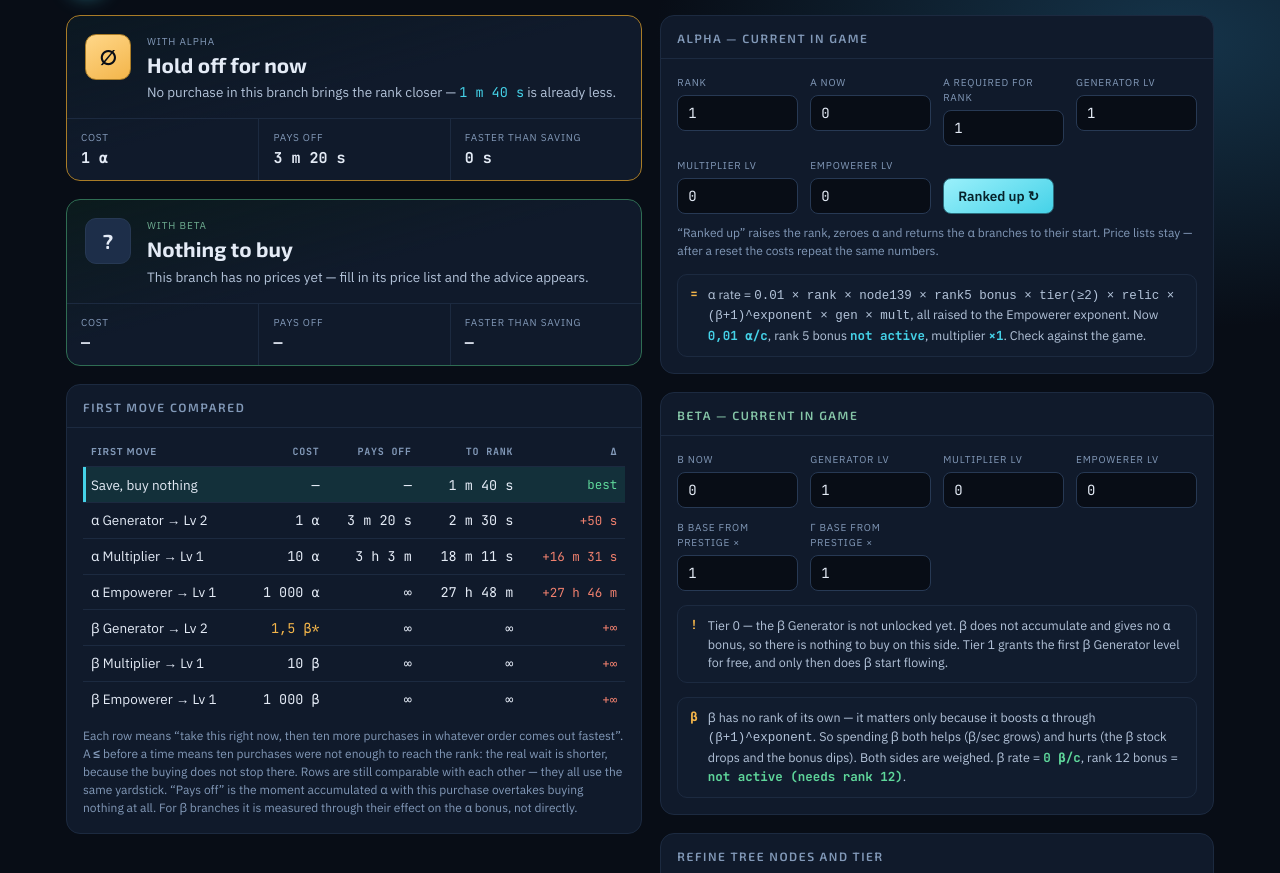
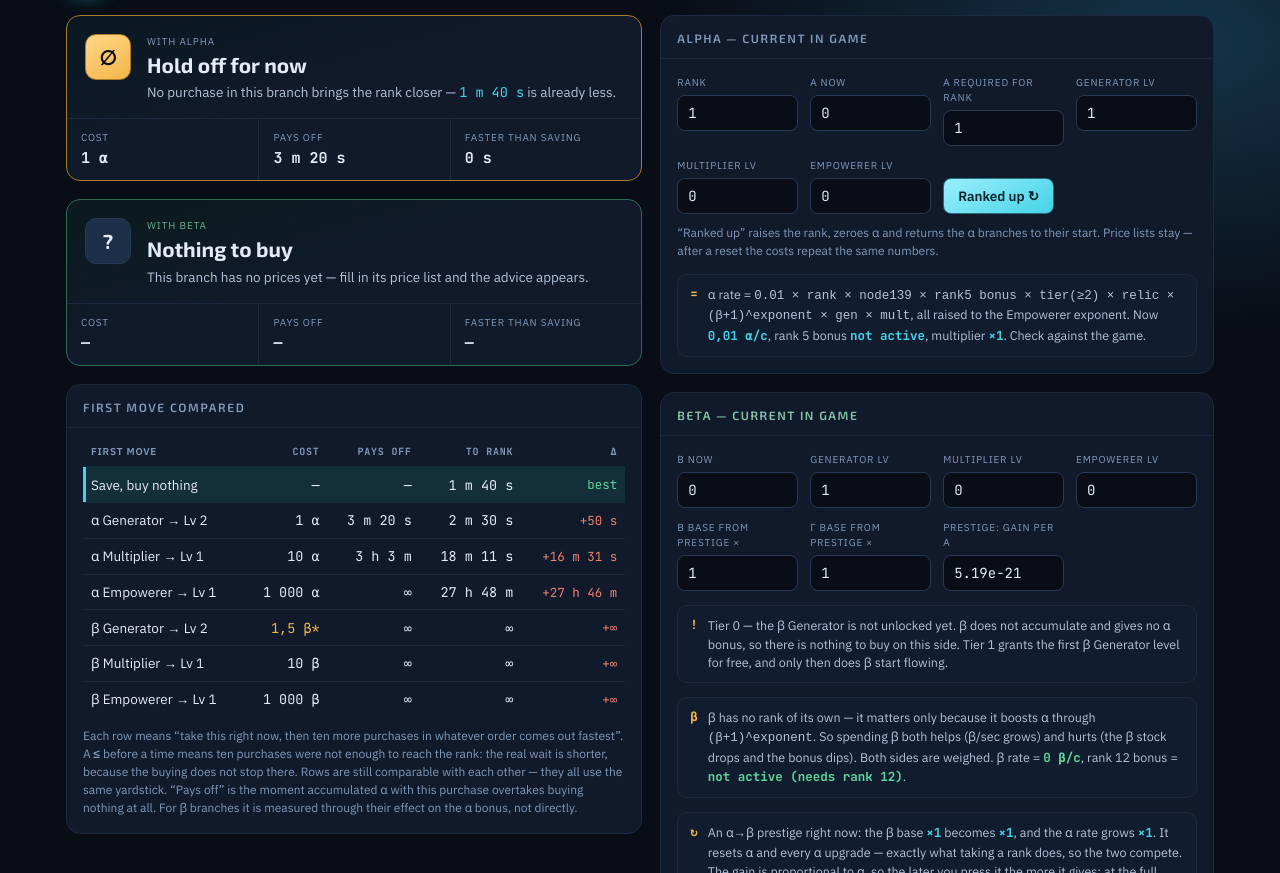
Before and after one commit to endiepq/rank-navigator, a plain HTML site: page index.html in a window 1280 px wide. Shown: the part 79-952 px from the top of the page. Drawn offline with Linux system fonts and the light colour scheme.

Commit message:
Вывести формулу престижа и считать, что он даст
Прибавка к базе β строго пропорциональна накопленной α. Выведено по
трём замерам из игры при базе 4.01: α 5.52e18 даёт +0.03, 1.67e19 даёт
+0.09, 1.08e20 даёт +0.56. Показатель степени по всем парам точек
0.98–0.99, то есть единица в пределах округления трёх знаков.
Коэффициент 5.19e-21 взят по третьему замеру — там прибавка крупная и
округление мешает меньше всего.

Степенной закон (база = 2.274·α^0.0133) описывал первые две точки не
хуже линейного, но предсказывал на 1e20 базу 4.20 против измеренных
4.57, и отпал. На полном требовании ранга эти две гипотезы расходились
в пять порядков, так что различить их было обязательно.

Теперь в блоке «Бета» видно, что престиж даст прямо сейчас и что дал бы
на полной α. Важное следствие: престиж сбрасывает α и все её улучшения,
то есть ровно то же, что делает взятие ранга, поэтому одно исключает
другое, а прибавка тем больше, чем позже нажать. На α 1.08e20 престиж
поднимает скорость α в 1.05 раза, на 9.07e25 — в 52 раза.

Co-Authored-By: Claude Opus 5 <noreply@anthropic.com>

```diff
--- a/index.html
+++ b/index.html
@@ -312,6 +312,7 @@
             <label><span class="lab" data-i18n="lv.boost">Ур. усилителя</span><input type="text" id="f-bboost" inputmode="decimal"></label>
             <label data-i18n-title="b.prest.t" title="«База β» из окна «Престиж частиц» α→β — то, что там показано как «База β сейчас ×…». Вводи без знака умножения: 4.01. Умножает производство β целиком, до возведения в степень усилителя β."><span class="lab" data-i18n="b.prest">База β от престижа ×</span><input type="text" id="f-prestb" inputmode="decimal"></label>
             <label data-i18n-title="b.prestg.t" title="«База γ» из второго окна престижа, β→γ. Пока γ закрыта, это число ни на что в расчёте не влияет — поле просто помнит его, чтобы не искать заново, когда γ откроется."><span class="lab" data-i18n="b.prestg">База γ от престижа ×</span><input type="text" id="f-prestg" inputmode="decimal"></label>
+            <label data-i18n-title="b.prestk.t" title="Насколько вырастет база β за каждую единицу α. Прибавка строго пропорциональна α: проверено на трёх замерах подряд (5.52e18 → +0.03, 1.67e19 → +0.09, 1.08e20 → +0.56). Если игра начнёт расходиться с полем «База β после», впиши сюда своё значение."><span class="lab" data-i18n="b.prestk">Престиж: прибавка за α</span><input type="text" id="f-prestk" inputmode="decimal"></label>
           </div>
           <div class="note" id="beta-locked" hidden>
             <span class="k">!</span>
@@ -320,6 +321,10 @@
           <div class="note">
             <span class="k">β</span>
             <span data-i18n-html="b.note"></span>
+          </div>
+          <div class="note">
+            <span class="k">↻</span>
+            <span data-i18n-html="b.prestnote"></span>
           </div>
         </div>
       </section>
@@ -449,6 +454,9 @@
       "b.prest.t":"«База β» из окна «Престиж частиц» α→β — то, что там показано как «База β сейчас ×…». Вводи без знака умножения: 4.01. Умножает производство β целиком, до возведения в степень усилителя β.",
       "b.prestg":"База γ от престижа ×",
       "b.prestg.t":"«База γ» из второго окна престижа, β→γ. Он сбрасывает и α, и β. Пока γ закрыта, это число ни на что в расчёте не влияет — поле просто помнит его, чтобы не искать заново, когда γ откроется.",
+      "b.prestk":"Престиж: прибавка за α",
+      "b.prestk.t":"Насколько вырастет база β за каждую единицу α. Прибавка строго пропорциональна α: проверено на трёх замерах подряд (5.52e18 → +0.03, 1.67e19 → +0.09, 1.08e20 → +0.56). Если игра начнёт расходиться с расчётом «База β станет», впиши сюда своё значение.",
+      "b.prestnote":"Престиж α→β прямо сейчас: база β <b class=\"val\" id=\"pr-now\">—</b> станет <b class=\"val\" id=\"pr-after\">—</b>, а скорость α вырастет в <b class=\"val\" id=\"pr-speed\">—</b>. Он сбрасывает α и все её улучшения — ровно то же, что делает взятие ранга, так что выбирать приходится между ними. Прибавка растёт прямо пропорционально α, поэтому чем позже нажать, тем больше дадут: на полном требовании ранга (<b class=\"val\" id=\"pr-maxa\">—</b>) тот же престиж поднял бы скорость в <b class=\"val\" id=\"pr-max\">—</b>.",
       "b.locked":"Ступень 0 — генератор β ещё не открыт. β не копятся и бонуса к α не дают, так что покупать на этой стороне нечего. Первая ступень выдаёт первый уровень генератора β бесплатно, и только с неё β начинают идти.",
       "b.note":"Свой ранг у β не копится — β ценны только тем, что усиливают α через <code>(β+1)^показатель</code>. Поэтому покупка за β одновременно и помогает (растёт β/сек), и мешает (запас β падает, бонус проседает). Это учтено. Скорость β = <b class=\"val b\" id=\"check-brate\">—</b>, бонус ранга 12 = <b class=\"val b\" id=\"check-bonus12\">—</b>.",
       "n.h":"Узлы дерева и ступень", "n.140":"Узел 140: уровень из 9 →", "n.bought":"Куплённые узлы",
@@ -516,6 +524,9 @@
       "b.prest.t":"The “β base” from the α→β Particle Prestige window — what it shows as “β base now ×…”. Enter it without the multiplication sign: 4.01. It multiplies β production as a whole, before the β Empowerer exponent is applied.",
       "b.prestg":"γ base from prestige ×",
       "b.prestg.t":"The “γ base” from the second prestige window, β→γ. That one resets both α and β. While γ is locked this number changes nothing in the calculation — the field just remembers it, so you need not look it up again once γ opens.",
+      "b.prestk":"Prestige: gain per α",
+      "b.prestk.t":"How much the β base grows per unit of α. The gain is strictly proportional to α: checked against three readings in a row (5.52e18 → +0.03, 1.67e19 → +0.09, 1.08e20 → +0.56). If the game starts to disagree with the computed “β base becomes”, type your own value here.",
+      "b.prestnote":"An α→β prestige right now: the β base <b class=\"val\" id=\"pr-now\">—</b> becomes <b class=\"val\" id=\"pr-after\">—</b>, and the α rate grows <b class=\"val\" id=\"pr-speed\">—</b>. It resets α and every α upgrade — exactly what taking a rank does, so the two compete. The gain is proportional to α, so the later you press it the more it gives: at the full rank requirement (<b class=\"val\" id=\"pr-maxa\">—</b>) the same prestige would raise the rate <b class=\"val\" id=\"pr-max\">—</b>.",
       "b.locked":"Tier 0 — the β Generator is not unlocked yet. β does not accumulate and gives no α bonus, so there is nothing to buy on this side. Tier 1 grants the first β Generator level for free, and only then does β start flowing.",
       "b.note":"β has no rank of its own — it matters only because it boosts α through <code>(β+1)^exponent</code>. So spending β both helps (β/sec grows) and hurts (the β stock drops and the bonus dips). Both sides are weighed. β rate = <b class=\"val b\" id=\"check-brate\">—</b>, rank 12 bonus = <b class=\"val b\" id=\"check-bonus12\">—</b>.",
       "n.h":"Refine Tree nodes and tier", "n.140":"Node 140: level out of 9 →", "n.bought":"Nodes purchased",
@@ -660,7 +671,7 @@
   var DEF = {
     rank: 1, alpha: 0, rankCost: 20, basePerRank: 0.01, rank5k: 0.1, rank12k: 0.25, depth: 500, beam: 300, tuned: 2,
     node139: 1, node140: 1, node141: 1, node142: 1, node143: 1, node145: 1, node148: 0, stupen: 0, betaExp: 0.2, beta: 0,
-    stupenRank: 13, rankStart: 1, relicGen: 1, singMult: 1, prestB: 1, prestG: 1, n140lvl: 0,
+    stupenRank: 13, rankStart: 1, relicGen: 1, singMult: 1, prestB: 1, prestG: 1, prestK: 5.19e-21, n140lvl: 0,
     rankCosts: {},
     gen:    { level: 1, start: 1, free: 1, step: 1,    ratio: 1.5,
               costs: { "2":1, "5":3.38, "7":7.59, "12":57.67, "16":292, "20":1478, "35":647160, "45":37318497 }, eff: {} },
@@ -859,6 +870,25 @@
     return k.K * Math.pow(Math.max(0, beta) + 1, k.P);
   }
   function prestB(){ return S.prestB > 0 ? S.prestB : 1; }
+  // Престиж α→β добавляет к базе β ровно пропорционально накопленной α.
+  // Закон выведен по трём замерам из игры при базе 4.01: α 5.52e18 даёт
+  // +0.03, 1.67e19 даёт +0.09, 1.08e20 даёт +0.56. Показатель степени по
+  // всем парам 0.98–0.99, то есть единица в пределах округления.
+  function prestAfter(){
+    var k = S.prestK > 0 ? S.prestK : 0;
+    return prestB() + k * Math.max(0, S.alpha);
+  }
+  // Во сколько вырастет скорость α, если нажать престиж при запасе α.
+  // База множит производство β, значит со временем во столько же раз
+  // вырастет и сама β, а она входит в α через (β+1)^показатель.
+  function prestSpeed(alphaAt){
+    var now = prestB();
+    var after = now + (S.prestK > 0 ? S.prestK : 0) * Math.max(0, alphaAt);
+    if (!(after > now)) return 1;
+    var lv = curLv(), r0 = rateAlpha(lv, S.beta);
+    if (!(r0 > 0)) return 1;
+    return rateAlpha(lv, S.beta * (after / now)) / r0;
+  }
   function rateBeta(lv){
     // Престиж α→β множит производство β целиком — ровно так, как в игре
     // показано «База β ×…». Множитель сидит внутри, до возведения в
@@ -1284,6 +1314,12 @@
     el("check-bonus").textContent = S.rank >= 5 ? "×" + fmt(bonus5(lv.gen)) : t("x.off");
     el("check-mult").textContent = "×" + fmt(effectOf("mult", lv.mult));
     el("hint-bonus").textContent = fmt(bb);
+    // Престиж: что он даёт сейчас и что дал бы на полном требовании ранга.
+    el("pr-now").textContent = "×" + fmt(prestB());
+    el("pr-after").textContent = "×" + fmt(prestAfter());
+    el("pr-speed").textContent = "×" + fmt(prestSpeed(S.alpha));
+    el("pr-maxa").textContent = fmt(S.rankCost) + " α";
+    el("pr-max").textContent = "×" + fmt(prestSpeed(S.rankCost));
     el("check-n140").textContent = t("x.multbase", { v: node140() });
     el("check-stupen2").textContent = Math.round(S.stupen) >= 2
       ? t("x.gen", { g: fmt(stupen2Gen()), m: fmt(stupen2Mult(lv.mult)), l: lv.mult })
@@ -1623,6 +1659,7 @@
     bindField("f-singmult",   function(){ return S.singMult; },   function(v){ S.singMult = v > 0 ? v : 1; });
     bindField("f-prestb",     function(){ return S.prestB; },     function(v){ S.prestB = v > 0 ? v : 1; });
     bindField("f-prestg",     function(){ return S.prestG; },     function(v){ S.prestG = v > 0 ? v : 1; });
+    bindField("f-prestk",     function(){ return S.prestK; },     function(v){ S.prestK = v >= 0 ? v : 0; });
     bindField("m-base",     function(){ return S.basePerRank; }, function(v){ S.basePerRank = v; });
     bindField("m-rank5k",   function(){ return S.rank5k; },    function(v){ S.rank5k = v; });
     bindField("m-rank12k",  function(){ return S.rank12k; },   function(v){ S.rank12k = v; });
```
